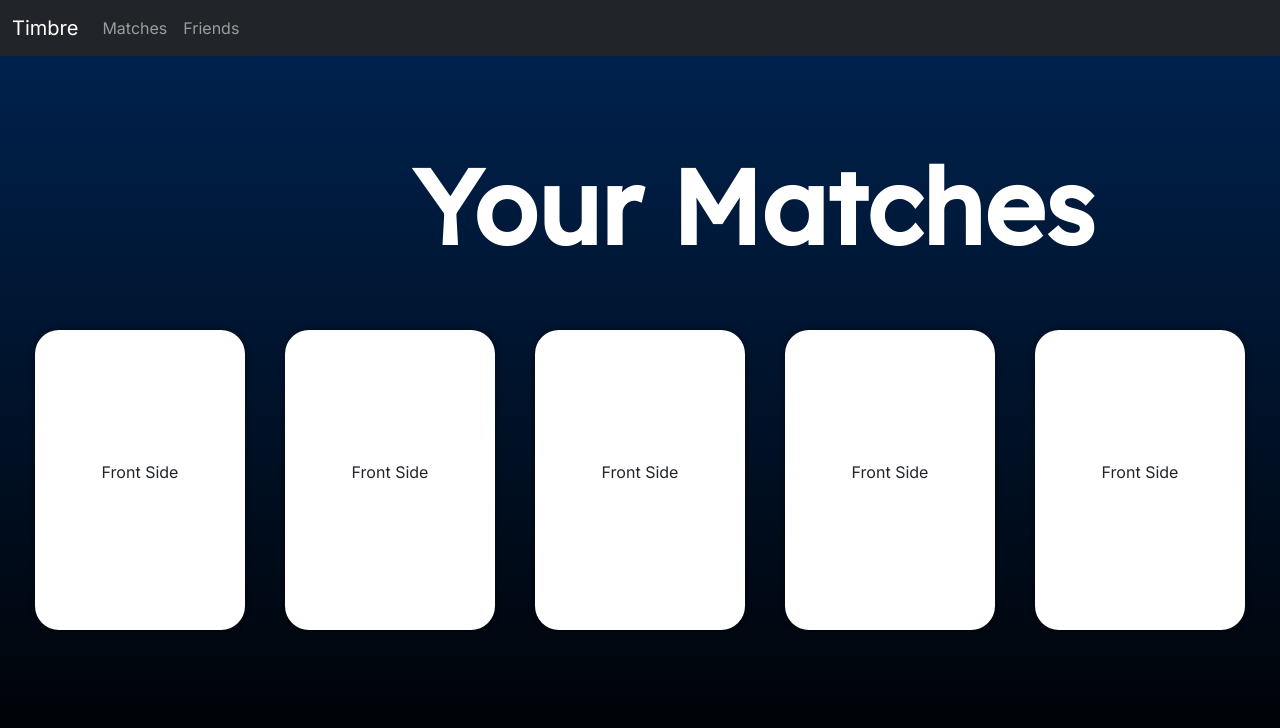
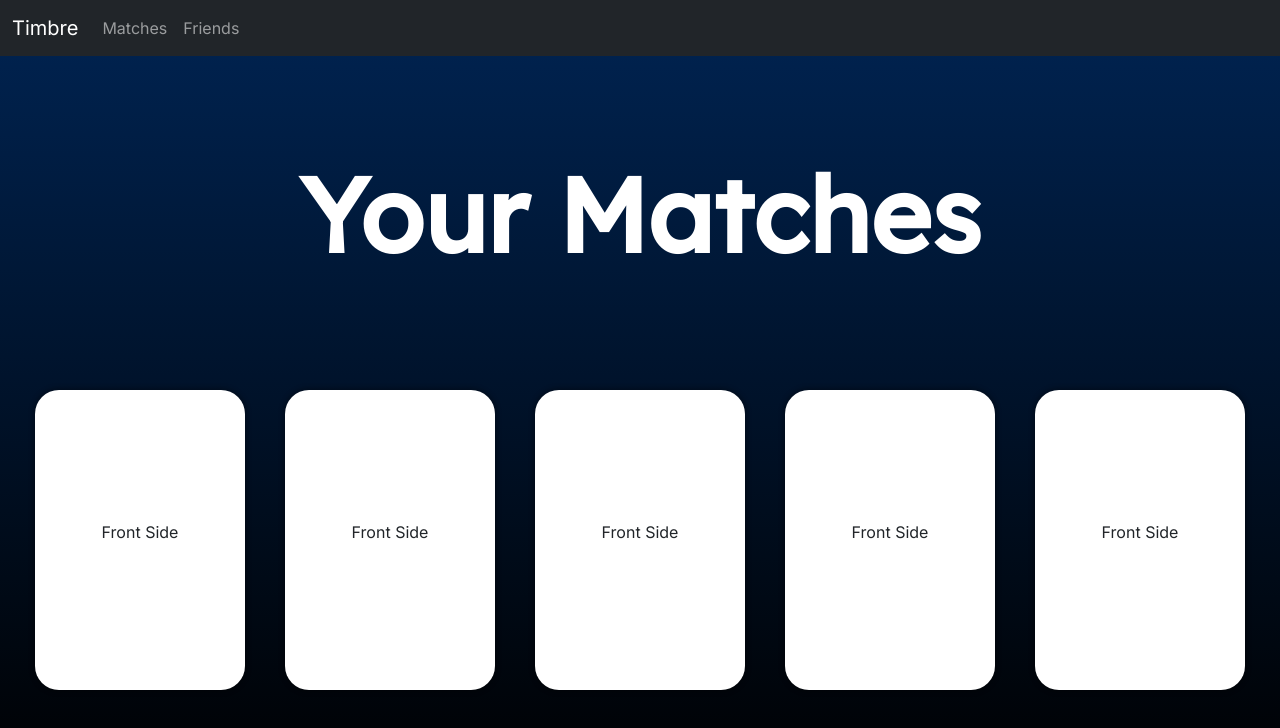
Before and after one commit to Nobelz/Timbre, a Next.js app in the folder timbre/: page /matches in a window 1280 px wide. Shown: the top 728 px of the page. Built offline with nearby package versions, Linux system fonts and the light colour scheme.

Commit message:
fixed formatting of matches header for real

```diff
--- a/timbre/src/app/styles/matches.module.css
+++ b/timbre/src/app/styles/matches.module.css
@@ -1,8 +1,6 @@
 .container {
-    position: absolute;
-    left: 50%;
-    top: 60%;
-    transform: translate(-50%, -50%);
+    position: relative;
+    top: 22.25%;
     display: flex;
     justify-content: center;
 }
@@ -54,12 +52,12 @@
 }
 
 .header {
-    position: absolute;
-    left: 32.25%;
-    top: 16%;
+    position: relative;
+    top: 10%;
     text-align: center;
     color: rgb(255, 255, 255);
     font-size: 6.5em;
     font-weight: 900;
     font-family: 'Lexend';
+    min-height: 100px;
 }
```
